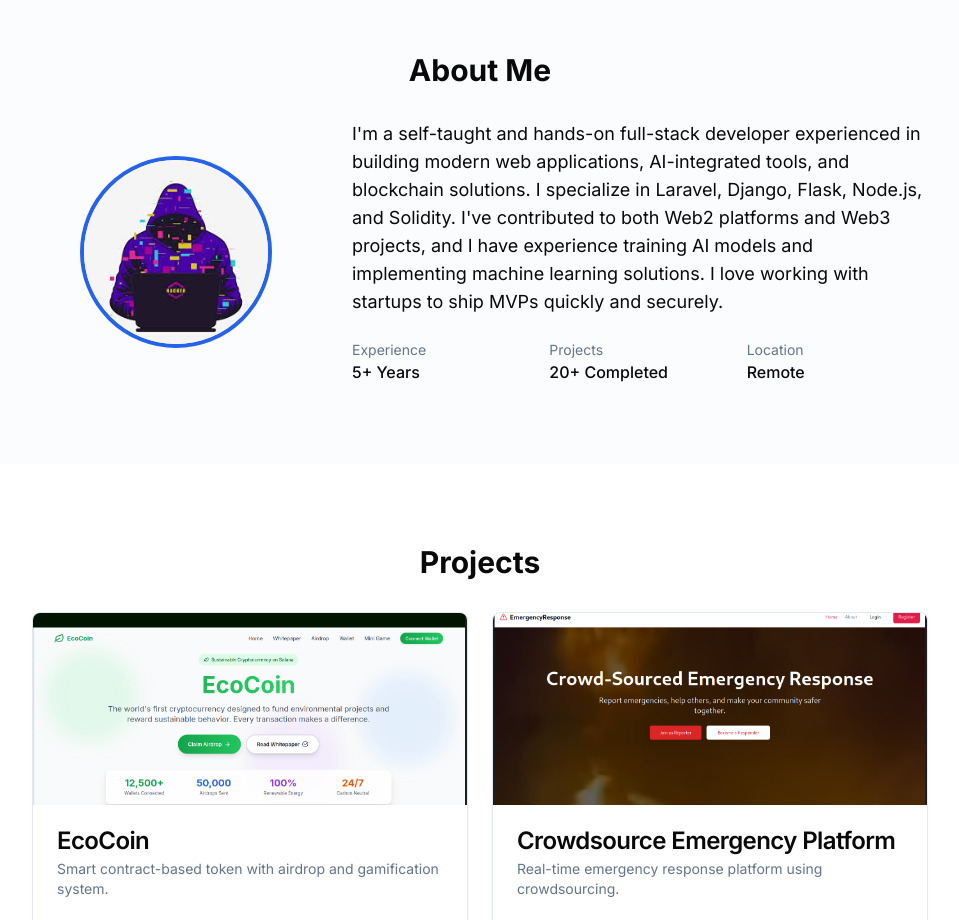
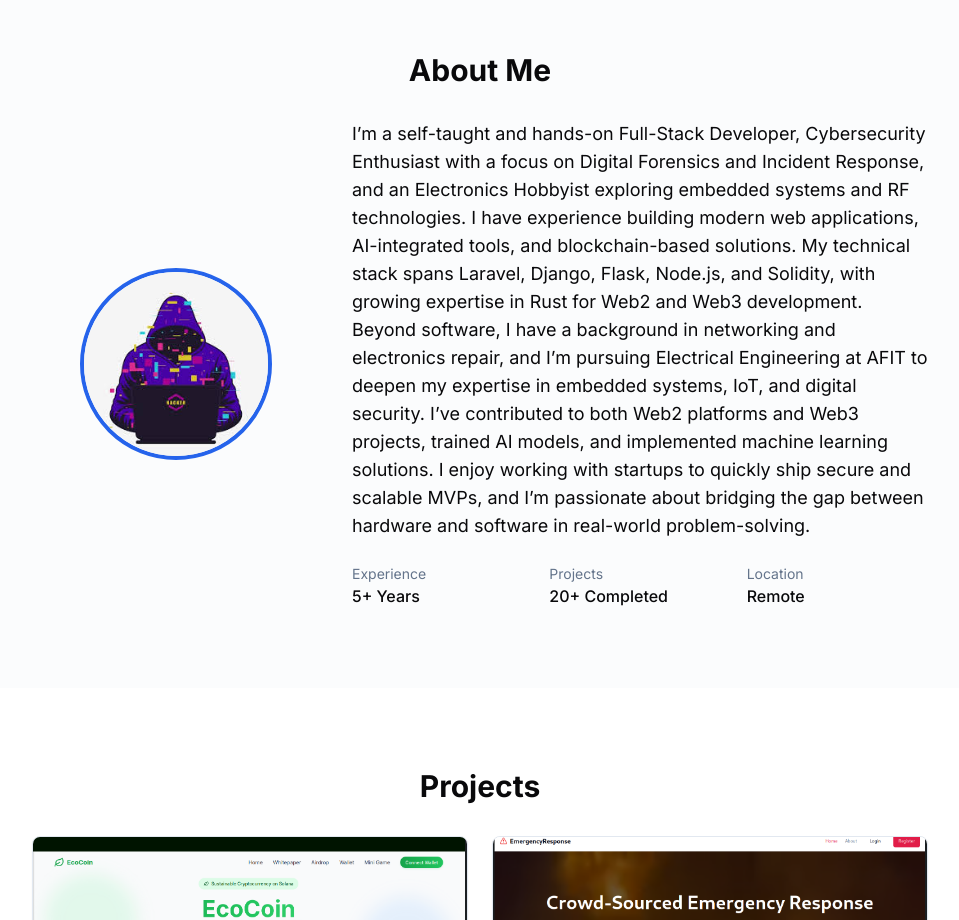
Before and after one commit to ojohpeters/MyPortFolio, a Next.js app: page / in a window 1280 px wide. Shown: the part 820-1740 px from the top of the page, without its empty margins (160-1119 px from the left). Built offline with nearby package versions, Linux system fonts and the light colour scheme.

Commit message:
updated my about me

```diff
--- a/components/about.tsx
+++ b/components/about.tsx
@@ -1,7 +1,7 @@
-"use client"
+"use client";
 
-import { motion } from "framer-motion"
-import Image from "next/image"
+import { motion } from "framer-motion";
+import Image from "next/image";
 
 export default function About() {
   return (
@@ -18,28 +18,52 @@ export default function About() {
           <div className="flex flex-col md:flex-row gap-8 items-center">
             <div className="w-full md:w-1/3 flex justify-center">
               <div className="relative w-48 h-48 rounded-full overflow-hidden border-4 border-primary">
-                <Image src="/image.png?height=192&width=192" alt="Peters Ojoh" fill className="object-cover" />
+                <Image
+                  src="/image.png?height=192&width=192"
+                  alt="Peters Ojoh"
+                  fill
+                  className="object-cover"
+                />
               </div>
             </div>
             <div className="w-full md:w-2/3">
               <p className="text-lg mb-6">
-                I'm a self-taught and hands-on full-stack developer experienced in building modern web applications,
-                AI-integrated tools, and blockchain solutions. I specialize in Laravel, Django, Flask, Node.js, and
-                Solidity. I've contributed to both Web2 platforms and Web3 projects, and I have experience training AI
-                models and implementing machine learning solutions. I love working with startups to ship MVPs quickly
-                and securely.
+                <p className="text-lg mb-6">
+                  I’m a self-taught and hands-on Full-Stack Developer,
+                  Cybersecurity Enthusiast with a focus on Digital Forensics and
+                  Incident Response, and an Electronics Hobbyist exploring
+                  embedded systems and RF technologies. I have experience
+                  building modern web applications, AI-integrated tools, and
+                  blockchain-based solutions. My technical stack spans Laravel,
+                  Django, Flask, Node.js, and Solidity, with growing expertise
+                  in Rust for Web2 and Web3 development. Beyond software, I have
+                  a background in networking and electronics repair, and I’m
+                  pursuing Electrical Engineering at AFIT to deepen my expertise
+                  in embedded systems, IoT, and digital security. I’ve
+                  contributed to both Web2 platforms and Web3 projects, trained
+                  AI models, and implemented machine learning solutions. I enjoy
+                  working with startups to quickly ship secure and scalable
+                  MVPs, and I’m passionate about bridging the gap between
+                  hardware and software in real-world problem-solving.
+                </p>
               </p>
               <div className="grid grid-cols-2 md:grid-cols-3 gap-4">
                 <div className="flex flex-col">
-                  <span className="text-muted-foreground text-sm">Experience</span>
+                  <span className="text-muted-foreground text-sm">
+                    Experience
+                  </span>
                   <span className="font-medium">5+ Years</span>
                 </div>
                 <div className="flex flex-col">
-                  <span className="text-muted-foreground text-sm">Projects</span>
+                  <span className="text-muted-foreground text-sm">
+                    Projects
+                  </span>
                   <span className="font-medium">20+ Completed</span>
                 </div>
                 <div className="flex flex-col">
-                  <span className="text-muted-foreground text-sm">Location</span>
+                  <span className="text-muted-foreground text-sm">
+                    Location
+                  </span>
                   <span className="font-medium">Remote</span>
                 </div>
               </div>
@@ -48,5 +72,5 @@ export default function About() {
         </motion.div>
       </div>
     </section>
-  )
+  );
 }
```
Also changed, not shown: 1 other file (tests, documents, lock files or other folders).
